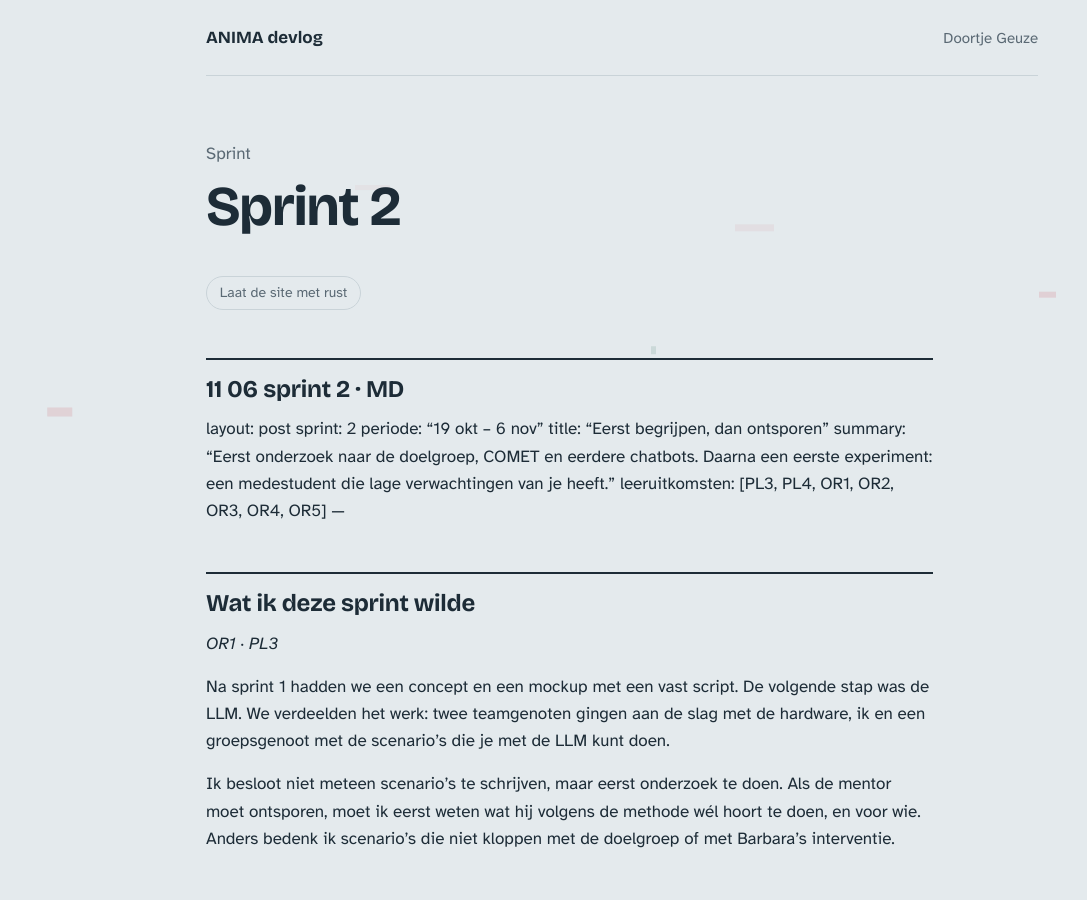
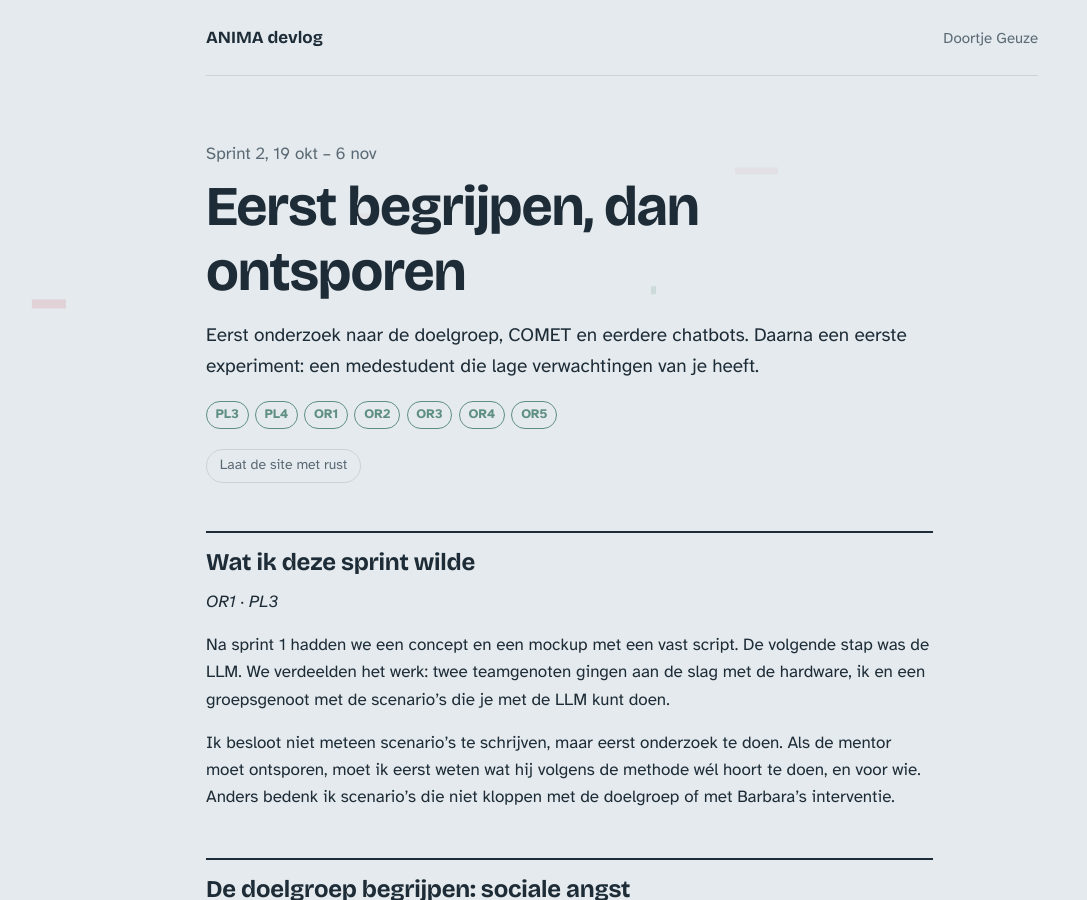
Before and after one commit to Doortje-Geuze04/doortje-geuze04.github.io, a Jekyll site: the page built from _posts/2026-11-06-sprint-2.md, in a window 1280 px wide and 900 px high. Shown: the whole window, without its empty margins (18-1105 px from the left). Built offline with Jekyll 4.4.1, drawn with Linux system fonts in a browser that asks for light colours; our own code applies the rules of GitHub Pages for plain Markdown files; some of the changed text lies outside the part shown.

Commit message:
deploy issue

```diff
--- a/_layouts/post.html
+++ b/_layouts/post.html
@@ -18,10 +18,10 @@
     {{ content }}
   </div>
 
-  {% assign sorted = site.posts | sort: "sprint" %}
+  {% assign sorted = site.posts | reverse %}
   <nav class="post-nav" aria-label="Andere sprints">
     {% for p in sorted %}
-      {% if p.sprint == page.sprint %}
+      {% if p.url == page.url %}
         {% assign i = forloop.index0 %}
         {% assign prev_i = i | minus: 1 %}
         {% assign next_i = i | plus: 1 %}
--- a/_posts/2026-11-06-sprint-2.md
+++ b/_posts/2026-11-06-sprint-2.md
@@ -1,4 +1,3 @@
- 11 06 sprint 2 · MD
 ---
 layout: post
 sprint: 2
--- a/index.html
+++ b/index.html
@@ -49,7 +49,7 @@
 <section class="sprint-list" aria-labelledby="alle-sprints">
   <h2 id="alle-sprints">Alle sprints</h2>
   <ol>
-    {% assign sorted = site.posts | sort: "sprint" %}
+    {% assign sorted = site.posts | reverse %}
     {% for post in sorted %}
       <li>
         <a href="{{ post.url | relative_url }}">
```
